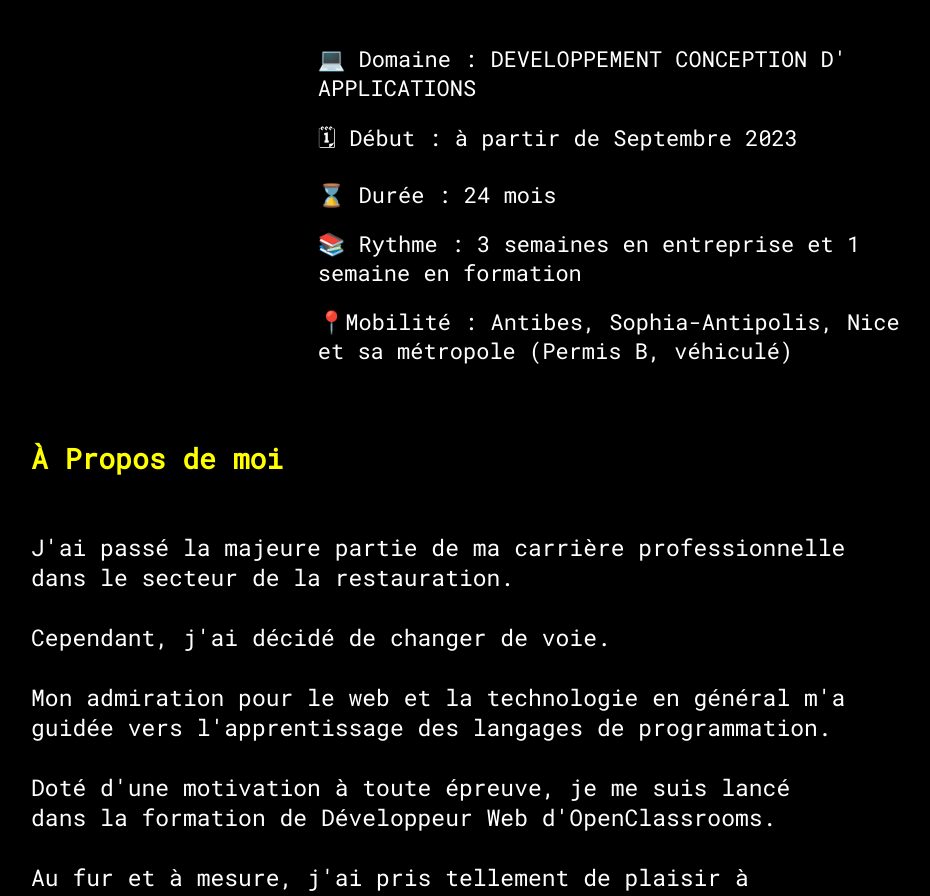
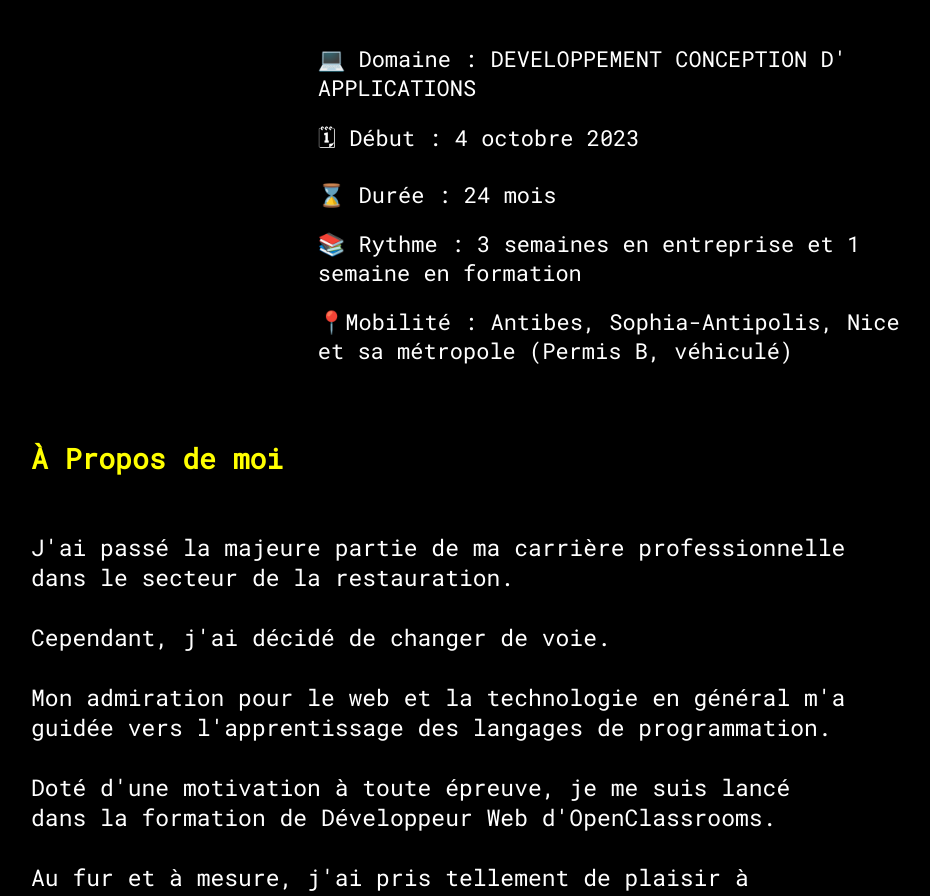
Before and after one commit to 159SAMSPAROW/Portfolio_v3, a React (Vite) app: page / in a window 1280 px wide. Shown: the part 900-1796 px from the top of the page, without its empty margins (143-1073 px from the left). Built offline with nearby package versions, Linux system fonts and the light colour scheme.

Commit message:
date education updated

```diff
--- a/src/components/Hero.jsx
+++ b/src/components/Hero.jsx
@@ -86,7 +86,7 @@ const Hero = () => {
         }}
       >
         <Span>💻 Domaine : DEVELOPPEMENT CONCEPTION D' APPLICATIONS</Span>
-        <Span>🗓 Début : à partir de Septembre 2023</Span>
+        <Span>🗓 Début : 4 octobre 2023</Span>
         <Span>⌛️ Durée : 24 mois</Span>
         <Span>
           📚 Rythme : 3 semaines en entreprise et 1 semaine en formation
```
